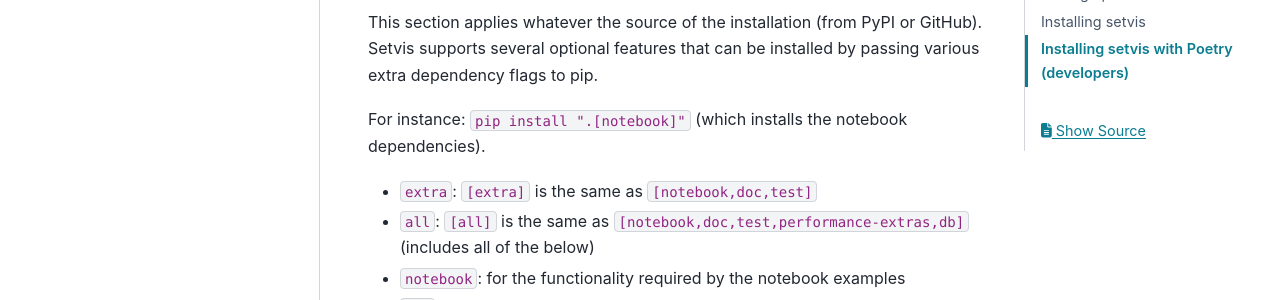
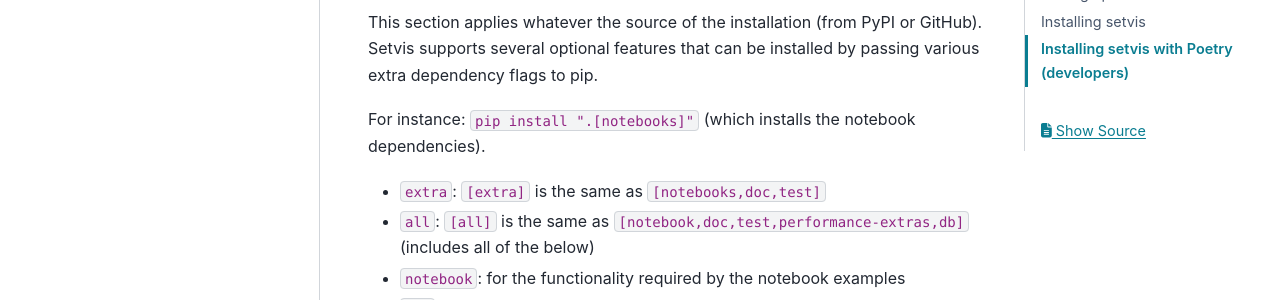
Before and after one commit to alan-turing-institute/setvis, a Sphinx documentation site: the page built from docs/source/installation.rst, in a window 1280 px wide and 900 px high, scrolled down 2307 px. Shown: the part 148-448 px from the top of the window. Built offline with Sphinx 7.4.7 and the PyData theme 0.15.4, drawn with Linux system fonts in a browser that asks for light colours.

Commit message:
Fix name of optional dependency set (notebooks) in installation instructions

```diff
--- a/docs/source/installation.rst
+++ b/docs/source/installation.rst
@@ -136,10 +136,10 @@
 PyPI or GitHub).  Setvis supports several optional features that can be
 installed by passing various extra dependency flags to pip.
 
-For instance: ``pip install ".[notebook]"`` (which installs the
+For instance: ``pip install ".[notebooks]"`` (which installs the
 notebook dependencies).
 
-- ``extra``: ``[extra]`` is the same as ``[notebook,doc,test]``
+- ``extra``: ``[extra]`` is the same as ``[notebooks,doc,test]``
 - ``all``: ``[all]`` is the same as
   ``[notebook,doc,test,performance-extras,db]`` (includes all of the
   below)
```
